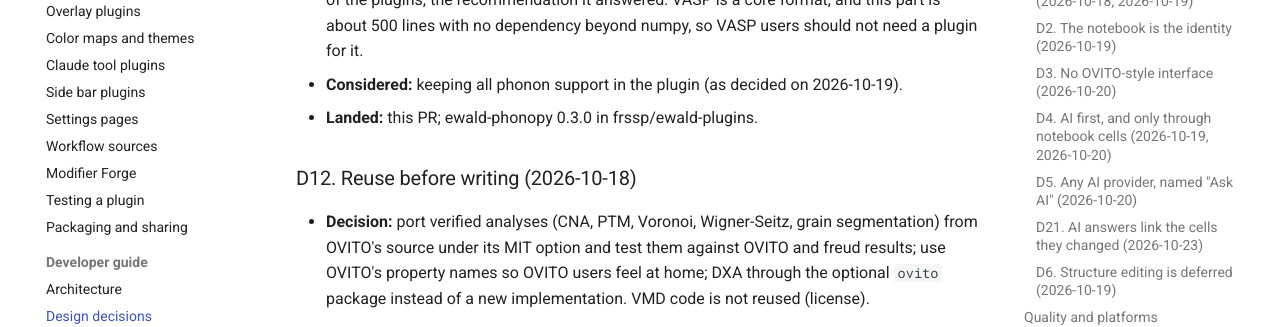
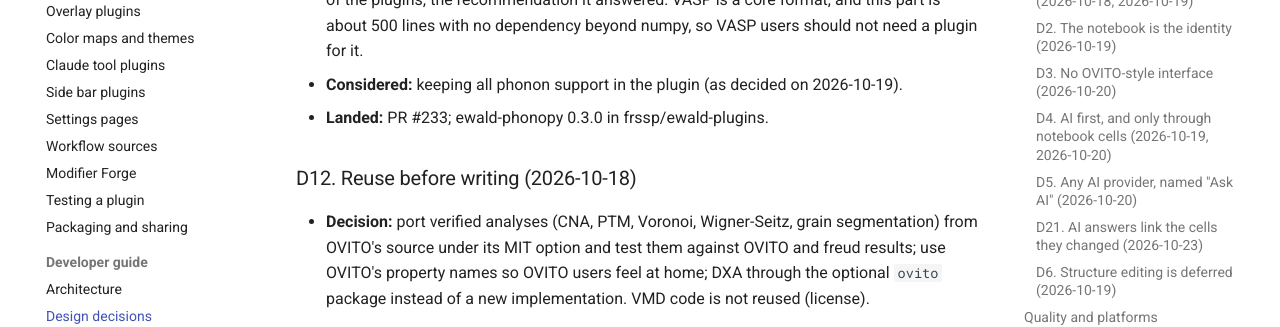
Before and after one commit to frssp/ewald, an MkDocs documentation site: the page built from docs/developer/decisions.md, in a window 1280 px wide and 900 px high, scrolled down 3541 px. Shown: the part 152-479 px from the top of the window. Built offline with MkDocs 1.6.1 and Material for MkDocs 9.7.7, drawn with Linux system fonts in a browser that asks for light colours; comment, search, counter and statistics services are not loaded.

Commit message:
decisions.md: D19 landed in #233
Co-Authored-By: Claude Opus 5.5 (1M context) <noreply@anthropic.com>

```diff
--- a/docs/developer/decisions.md
+++ b/docs/developer/decisions.md
@@ -133,7 +133,7 @@ the end.
   review of the plugins; the recommendation it answered: VASP is a core format, and this part is
   about 500 lines with no dependency beyond numpy, so VASP users should not need a plugin for it.
 - **Considered:** keeping all phonon support in the plugin (as decided on 2026-10-19).
-- **Landed:** this PR; ewald-phonopy 0.3.0 in frssp/ewald-plugins.
+- **Landed:** PR #233; ewald-phonopy 0.3.0 in frssp/ewald-plugins.
 
 ### D12. Reuse before writing (2026-10-18)
 
```
